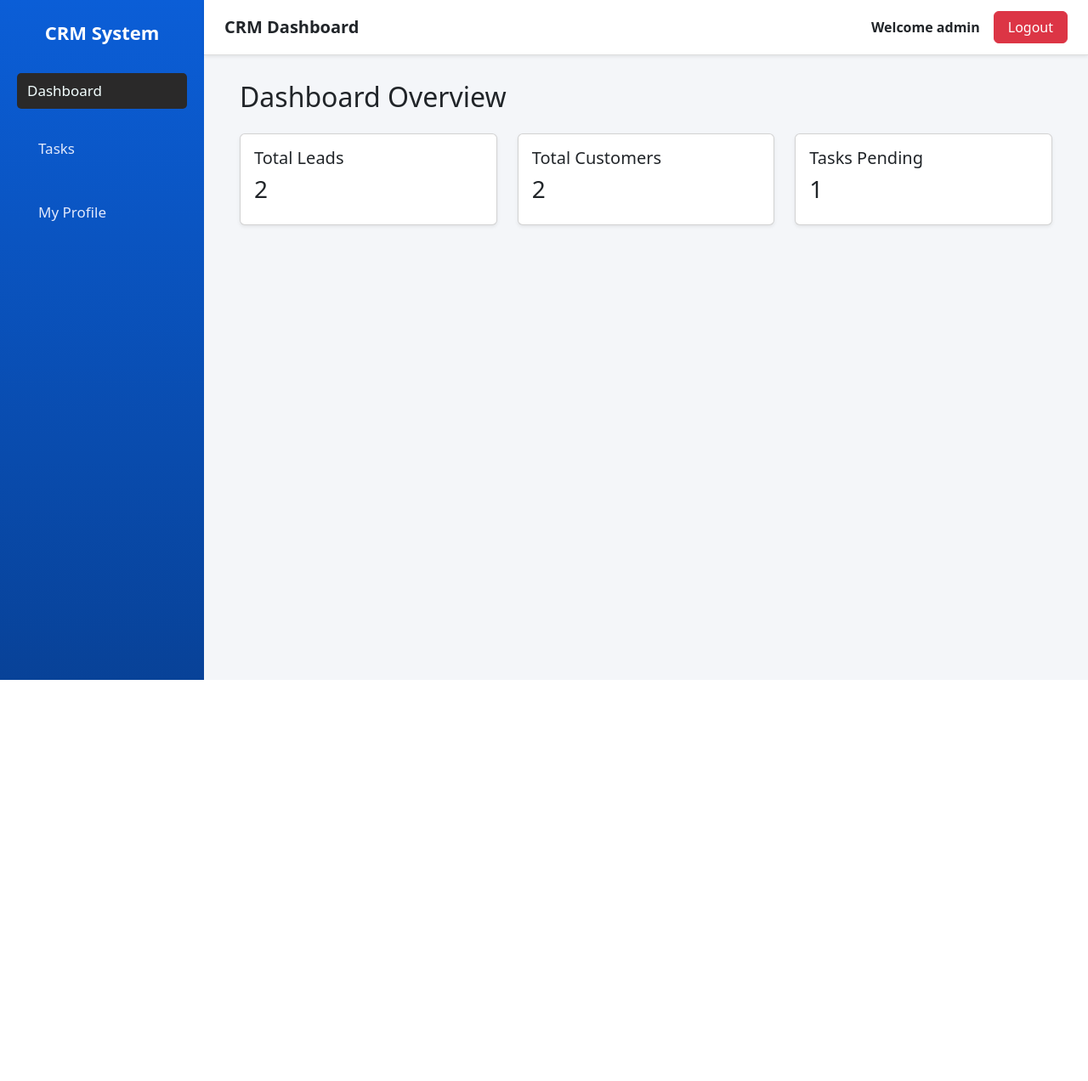
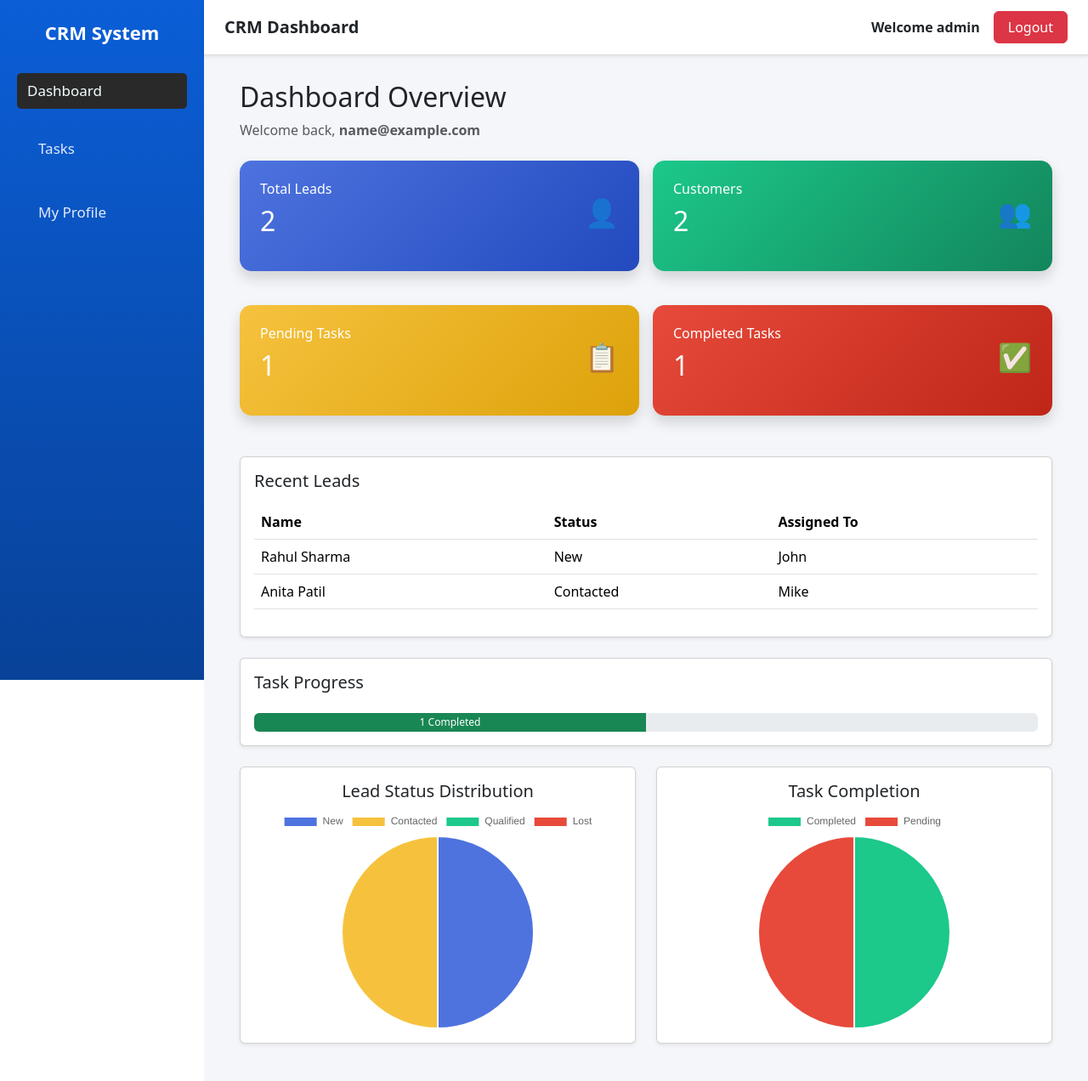
Before and after one commit to anishachandgude2005/CRM_Project, a React (Vite) app in the folder crm-project/: page /dashboard in a window 1280 px wide. Shown: the top 1272 px of the page at 85% size. Before the commit the page ends 800 px from the top, so only its background shows below. Built offline with nearby package versions, Linux system fonts and the light colour scheme; sample sign-in values are in the browser's storage.

Commit message:
Change in Dashboard

```diff
--- a/crm-project/package.json
+++ b/crm-project/package.json
@@ -11,7 +11,9 @@
   },
   "dependencies": {
     "bootstrap": "^5.3.8",
+    "chart.js": "^4.5.1",
     "react": "^19.2.0",
+    "react-chartjs-2": "^5.3.1",
     "react-dom": "^19.2.0",
     "react-icons": "^5.5.0",
     "react-router-dom": "^7.13.0"
--- a/crm-project/src/pages/dashboard/Dashboard.css
+++ b/crm-project/src/pages/dashboard/Dashboard.css
@@ -1,34 +1,37 @@
 .main-content {
-    margin-left: 220px; /* same as sidebar width */
+  margin-left: 220px;
   width: calc(100% - 220px);
   min-height: 100vh;
-    background-color: #f9fafb;
+  background-color: #f3f4f6;
   padding: 20px;
 }
 
-  .page-content h1 {
-    color: #111827;
-    margin-bottom: 20px;
+/* CARD STYLE (used by Bootstrap cards too) */
+.card {
+  background: linear-gradient(135deg, #ffffff, #f9fafb);
+  padding: 22px;
+  border-radius: 12px;
+  box-shadow: 0 4px 14px rgba(0, 0, 0, 0.08);
+  text-align: center;
+  color: #1f2937;
+  transition: all 0.25s ease;
 }
 
-  .cards-container {
-    display: flex;
-    gap: 20px;
-    flex-wrap: wrap;
+/* Hover effect */
+.card:hover {
+  transform: translateY(-6px);
+  box-shadow: 0 10px 25px rgba(0, 0, 0, 0.12);
 }
 
-  .card {
-    background-color: white;
-    padding: 20px;
-    border-radius: 10px;
-    box-shadow: 0 2px 8px rgba(0, 0, 0, 0.1);
-    flex: 1 1 200px;
-    text-align: center;
-    font-weight: bold;
-    color: #1f2937;
-    transition: transform 0.2s ease;
+/* Card heading */
+.card h6 {
+  color: #6b7280;
+  font-weight: 600;
+  margin-bottom: 6px;
 }
 
-  .card:hover {
-    transform: translateY(-5px);
+/* Numbers */
+.card h2 {
+  font-size: 32px;
+  margin: 0;
 }
--- a/crm-project/src/pages/dashboard/Dashboard.jsx
+++ b/crm-project/src/pages/dashboard/Dashboard.jsx
@@ -1,41 +1,191 @@
+import {
+  Chart as ChartJS,
+  ArcElement,
+  Tooltip,
+  Legend
+} from "chart.js";
+import { Pie } from "react-chartjs-2";
+
+ChartJS.register(ArcElement, Tooltip, Legend);
+
 import React, { useContext } from "react";
 import { AppContext } from "../../context/AppContext";
 
 export default function Dashboard() {
-
   const { state } = useContext(AppContext);
   const user = JSON.parse(localStorage.getItem("user"));
 
   const totalLeads = state.leads.length;
   const totalCustomers = state.customers.length;
-  const pendingTasks = state.tasks.filter(task => !task.completed).length;
 
+  const pendingTasks = state.tasks.filter(t => !t.completed).length;
+  const completedTasks = state.tasks.filter(t => t.completed).length;
+
+  const progressPercent = state.tasks.length
+    ? (completedTasks / state.tasks.length) * 100
+    : 0;
+
+  // Lead status counts
+  const statusCounts = {
+    New: 0,
+    Contacted: 0,
+    Qualified: 0,
+    Lost: 0
+  };
+
+  state.leads.forEach(l => {
+    if (statusCounts[l.status] !== undefined)
+      statusCounts[l.status]++;
+  });
+
+  const leadChartData = {
+    labels: Object.keys(statusCounts),
+    datasets: [
+      {
+        data: Object.values(statusCounts),
+        backgroundColor: [
+          "#4e73df",
+          "#f6c23e",
+          "#1cc88a",
+          "#e74a3b"
+        ]
+      }
+    ]
+  };
+
+  const taskChartData = {
+    labels: ["Completed", "Pending"],
+    datasets: [
+      {
+        data: [completedTasks, pendingTasks],
+        backgroundColor: ["#1cc88a", "#e74a3b"]
+      }
+    ]
+  };
 
   return (
     <div className="container-fluid">
+      <h2 className="mb-2">Dashboard Overview</h2>
 
+      {user && (
+        <p className="text-muted mb-4">
+          Welcome back, <b>{user.email}</b>
+        </p>
+      )}
 
-      <h2 className="mb-4">Dashboard Overview</h2>
+      {/* STAT CARDS */}
+      <div className="row g-3">
+        <StatCard title="Total Leads" value={totalLeads} icon="👤"
+          gradient="linear-gradient(135deg,#4e73df,#224abe)" />
 
-      <div className="row">
-        <div className="col-md-4 mb-3">
-          <div className="card shadow-sm p-3">
-            <h5>Total Leads</h5>
-            <h3>{totalLeads}</h3>
+        <StatCard title="Customers" value={totalCustomers} icon="👥"
+          gradient="linear-gradient(135deg,#1cc88a,#13855c)" />
+
+        <StatCard title="Pending Tasks" value={pendingTasks} icon="📋"
+          gradient="linear-gradient(135deg,#f6c23e,#dda20a)" />
+
+        <StatCard title="Completed Tasks" value={completedTasks} icon="✅"
+          gradient="linear-gradient(135deg,#e74a3b,#be2617)" />
+      </div>
+
+      {/* RECENT LEADS */}
+      <div className="card shadow-sm p-3 mt-4">
+        <h5>Recent Leads</h5>
+        <table className="table mt-2">
+          <thead>
+            <tr>
+              <th>Name</th>
+              <th>Status</th>
+              <th>Assigned To</th>
+            </tr>
+          </thead>
+
+          <tbody>
+            {state.leads.length === 0 ? (
+              <tr>
+                <td colSpan="3" className="text-center">
+                  No leads available
+                </td>
+              </tr>
+            ) : (
+              state.leads.slice(0, 5).map(lead => (
+                <tr key={lead.id}>
+                  <td>{lead.name}</td>
+                  <td>{lead.status}</td>
+                  <td>{lead.assignedTo || "Not Assigned"}</td>
+                </tr>
+              ))
+            )}
+          </tbody>
+        </table>
+      </div>
+
+      {/* TASK PROGRESS */}
+      <div className="card shadow-sm p-3 mt-4">
+        <h5>Task Progress</h5>
+        <div className="progress mt-3" style={{ height: "22px" }}>
+          <div
+            className="progress-bar bg-success"
+            style={{ width: `${progressPercent}%` }}
+          >
+            {completedTasks} Completed
           </div>
         </div>
+      </div>
 
-        <div className="col-md-4 mb-3">
-          <div className="card shadow-sm p-3">
-            <h5>Total Customers</h5>
-            <h3>{totalCustomers}</h3>
+      {/* CHARTS */}
+      {/* CHARTS */}
+<div className="row mt-4">
+  <div className="col-md-6 mb-4">
+    <div className="card shadow-sm p-3 text-center">
+      <h5>Lead Status Distribution</h5>
+
+      <div style={{ height: "260px" }}>
+        <Pie
+          data={leadChartData}
+          options={{ maintainAspectRatio: false }}
+        />
+      </div>
+    </div>
+  </div>
+
+  <div className="col-md-6 mb-4">
+    <div className="card shadow-sm p-3 text-center">
+      <h5>Task Completion</h5>
+
+      <div style={{ height: "260px" }}>
+        <Pie
+          data={taskChartData}
+          options={{ maintainAspectRatio: false }}
+        />
+      </div>
+    </div>
+  </div>
+</div>
+
+    </div>
+  );
+}
+
+/* Reusable Card */
+function StatCard({ icon, title, value, gradient }) {
+  return (
+    <div className="col-md-6 mb-4">
+      <div
+        className="card shadow border-0 p-4 text-white"
+        style={{
+          borderRadius: "14px",
+          minHeight: "130px",
+          background: gradient
+        }}
+      >
+        <div className="d-flex justify-content-between align-items-center">
+          <div>
+            <h6>{title}</h6>
+            <h2>{value}</h2>
           </div>
-        </div>
-
-        <div className="col-md-4 mb-3">
-          <div className="card shadow-sm p-3">
-            <h5>Tasks Pending</h5>
-            <h3>{pendingTasks}</h3>
+          <div style={{ fontSize: "32px", opacity: 0.9 }}>
+            {icon}
           </div>
         </div>
       </div>
```
Also changed, not shown: 1 other file (tests, documents, lock files or other folders). Lines whose indentation alone changed are shown as unchanged.
